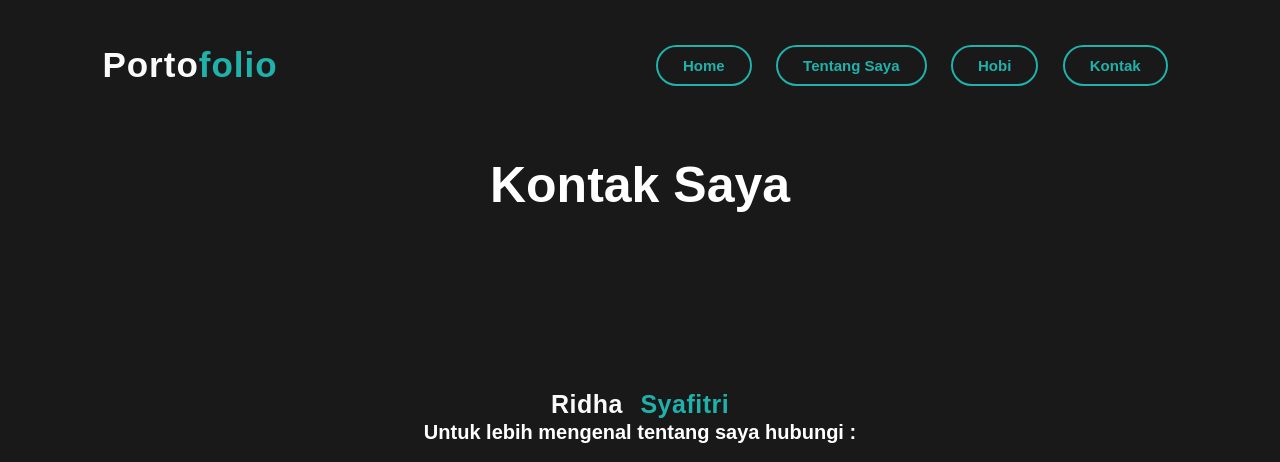
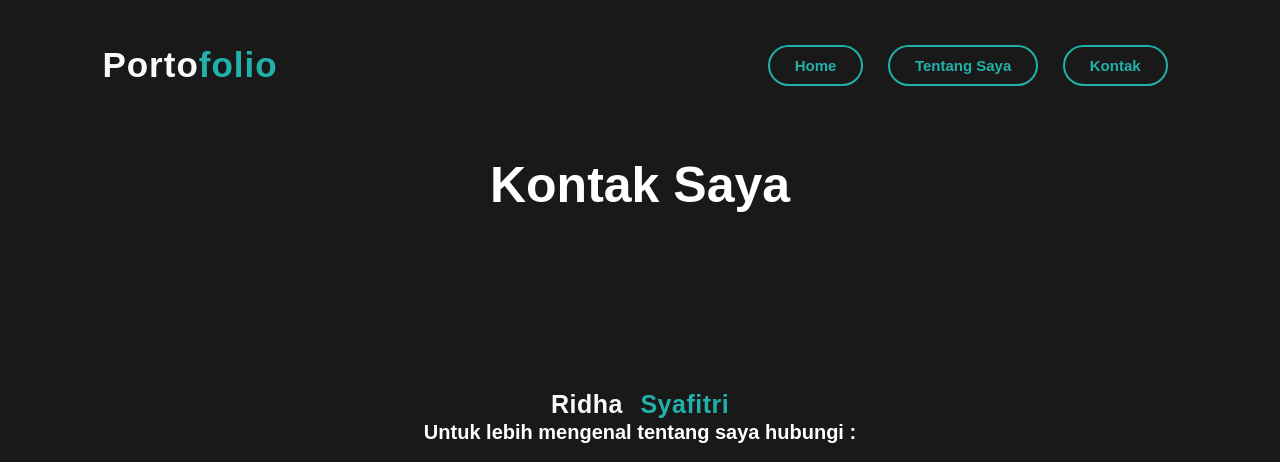
Before and after one commit to ridhasyafitri/ridhasyafitri.github.io, a plain HTML site: page kontak.html in a window 1280 px wide. Shown: the top 462 px of the page. Drawn offline with nearby package versions, Linux system fonts and the light colour scheme.

Commit message:
commit kedua

```diff
--- a/kontak.html
+++ b/kontak.html
@@ -16,7 +16,6 @@
                <ul class="animate__animated animate__slideInUp">
                    <li><a href="index.html" class="btn">Home</a></li>
                    <li><a href="about.html" class="btn">Tentang Saya</a></li>
-                   <li><a href="index.html #servis" class="btn">Hobi</a></li>
                    <li class="current"><a href="kontak.html" class="btn">Kontak</a></li>
                </ul>
             </nav>
```
